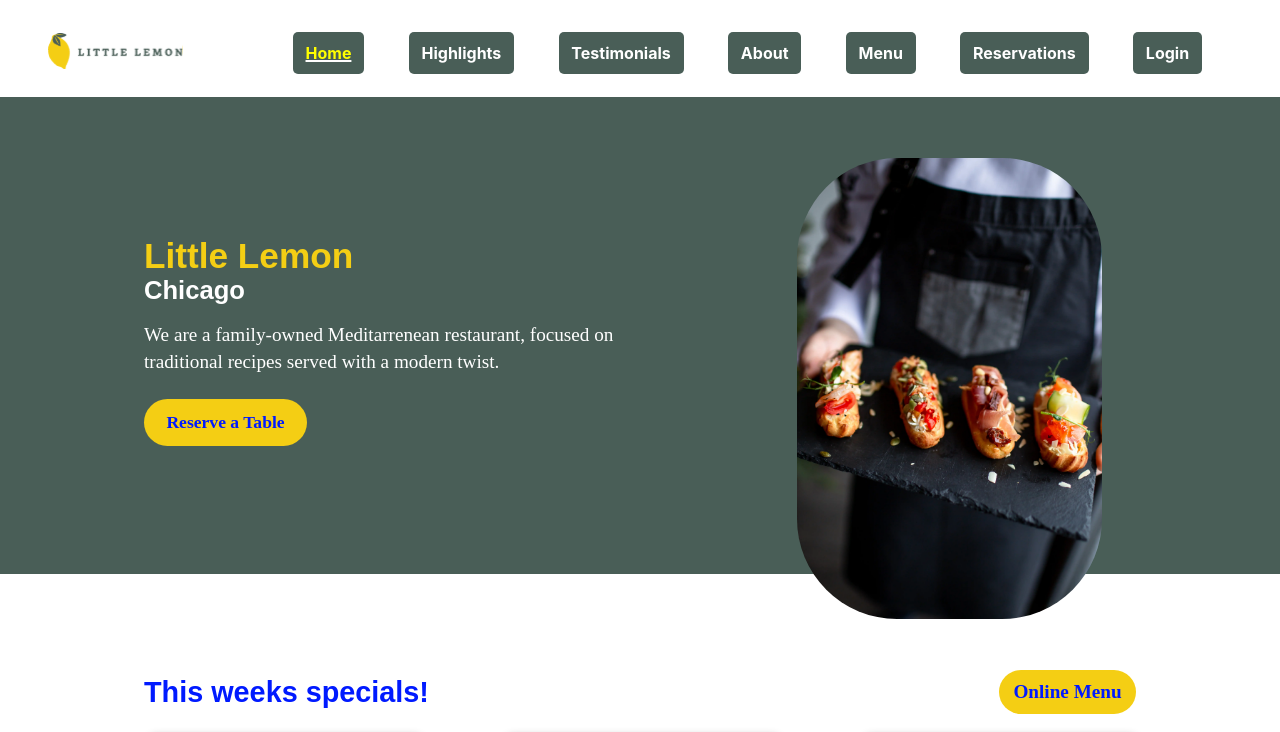
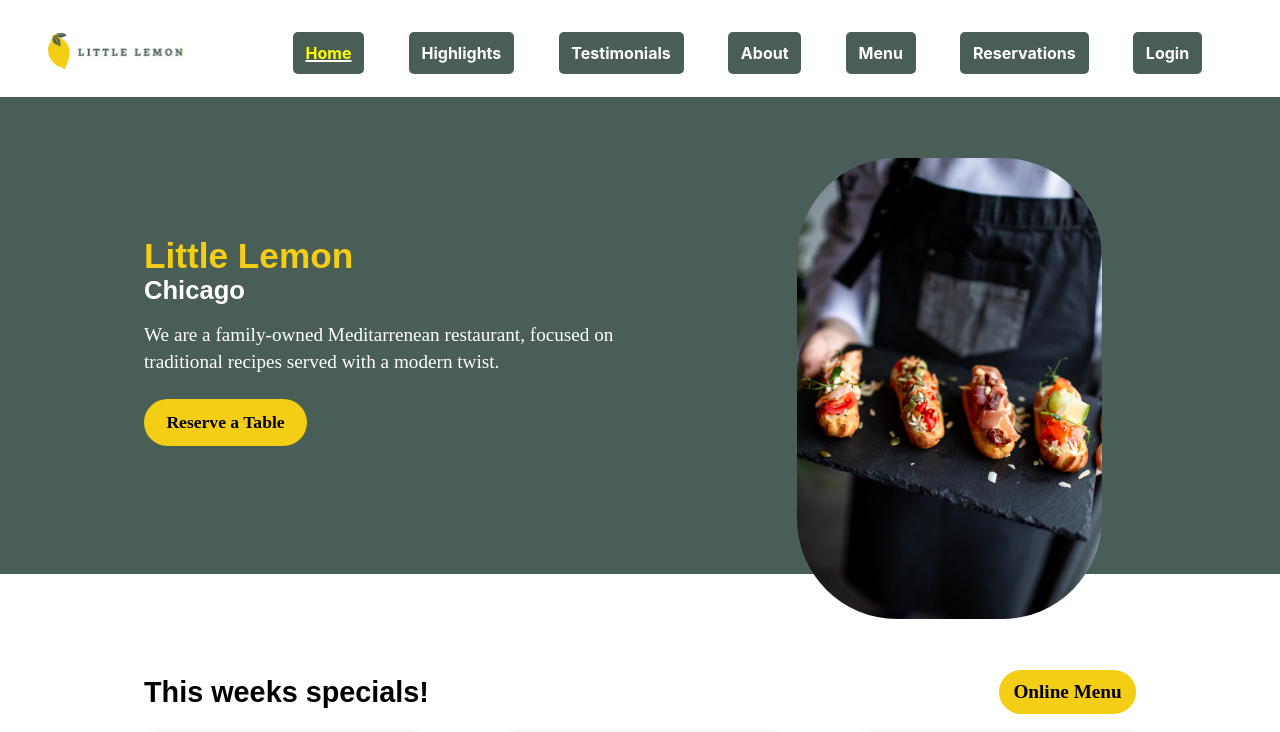
Before and after one commit to Freddsterius/little-lemon, a React (Create React App) app: page / in a window 1280 px wide. Shown: the top 732 px of the page. Built offline with nearby package versions, Linux system fonts and the light colour scheme.

Commit message:
set --dark

```diff
--- a/src/index.css
+++ b/src/index.css
@@ -35,8 +35,7 @@ button:hover {
 }
 
 :root {
-  /* --dark: #000000; */
-  --dark: #001aff;
+  --dark: #000000;
   --light: #ffffff;
 
   --primary-color1: #495e57;
```
